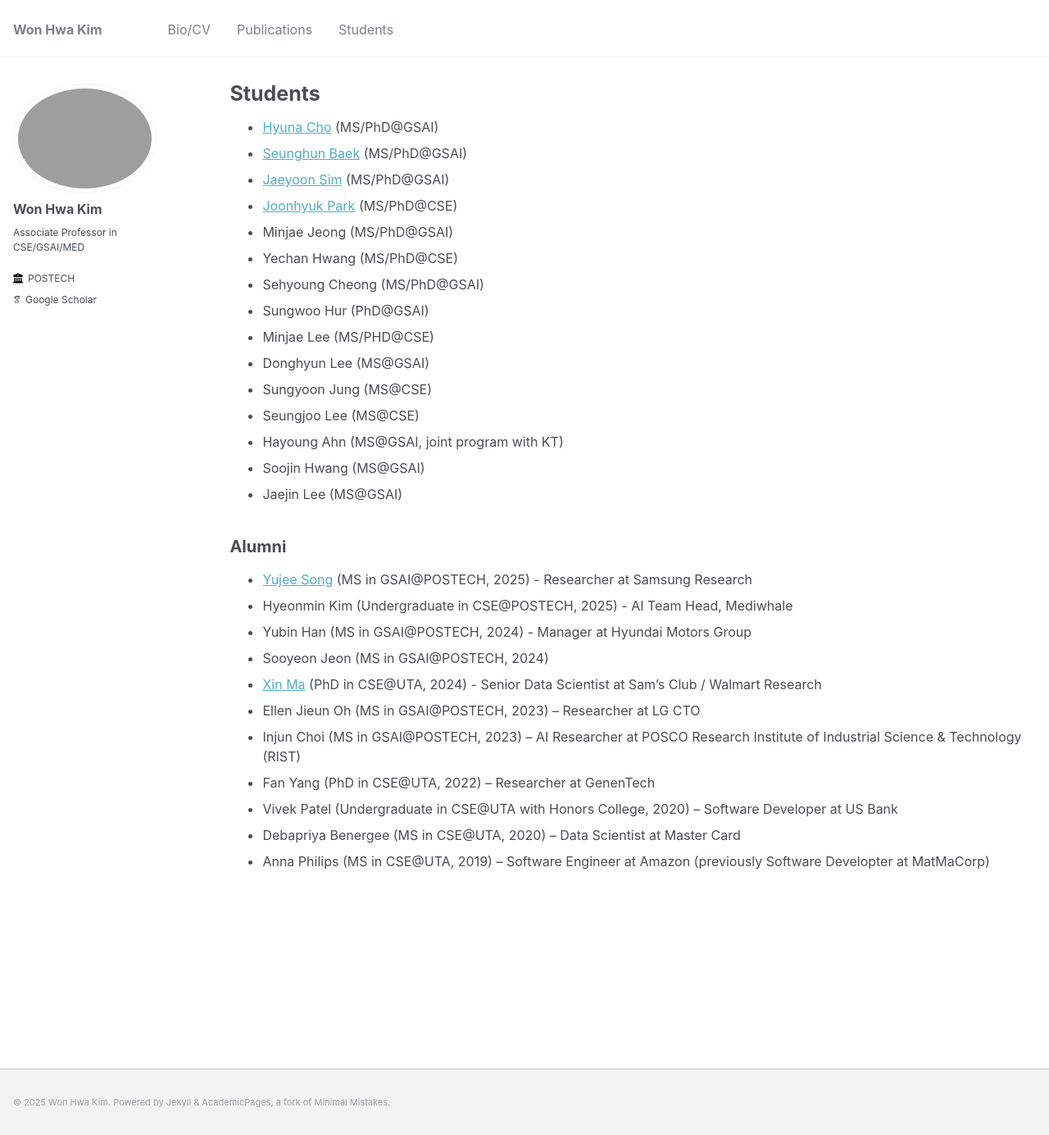
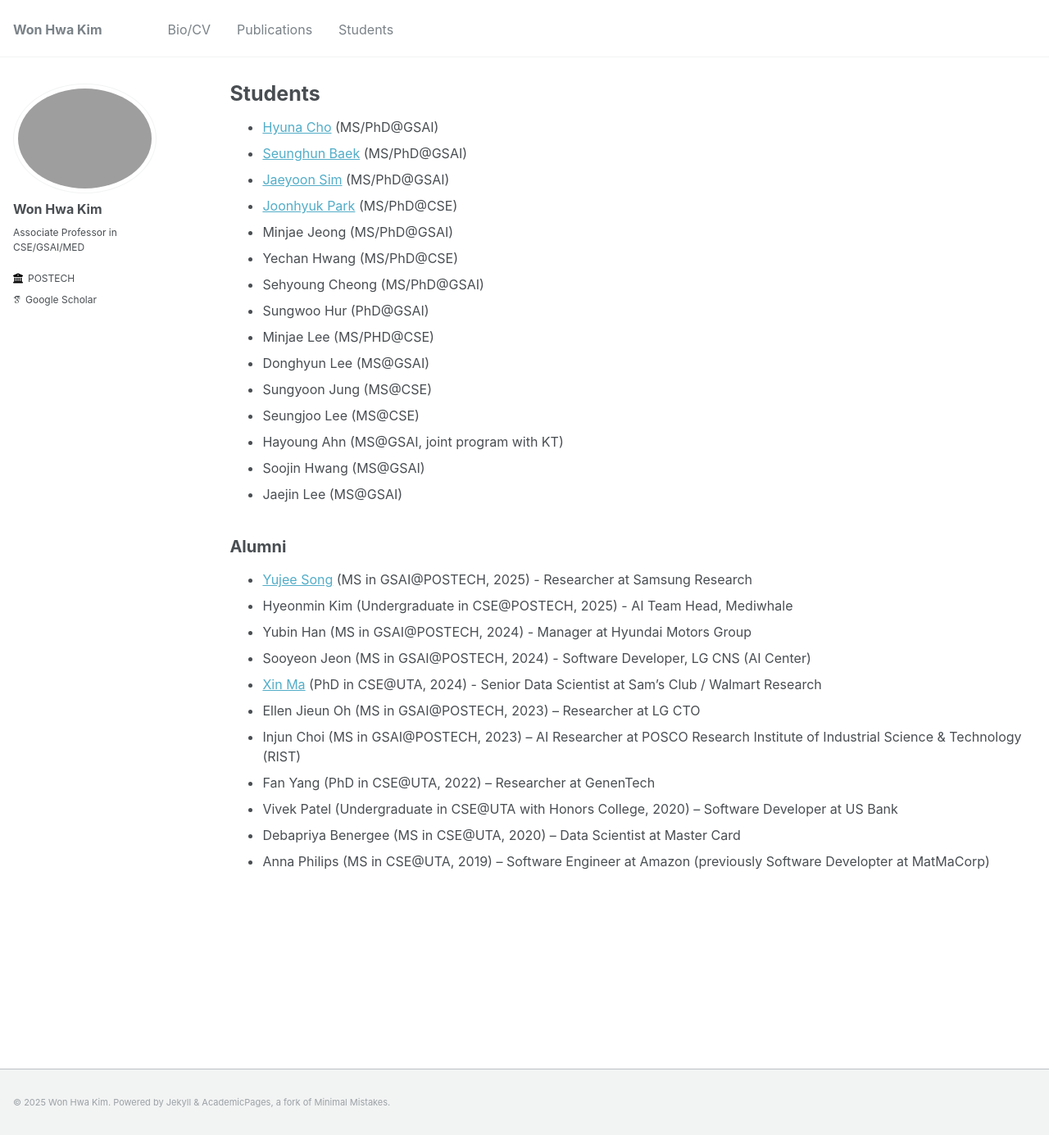
Before and after one commit to wwplato/wwplato.github.io, a Jekyll site: the page built from _pages/students.md, in a window 1280 px wide and 1385 px high. Shown: the whole window at 82% size. Built offline with Jekyll 4.4.1, drawn with Linux system fonts in a browser that asks for light colours; some web fonts are replaced.

Commit message:
Update students.md

```diff
--- a/_pages/students.md
+++ b/_pages/students.md
@@ -26,7 +26,7 @@ Alumni
 * [Yujee Song](https://jardindelsol.github.io "Yujee Song") (MS in GSAI@POSTECH, 2025) - Researcher at Samsung Research
 * Hyeonmin Kim (Undergraduate in CSE@POSTECH, 2025) - AI Team Head, Mediwhale
 * Yubin Han (MS in GSAI@POSTECH, 2024) - Manager at Hyundai Motors Group
-* Sooyeon Jeon (MS in GSAI@POSTECH, 2024)
+* Sooyeon Jeon (MS in GSAI@POSTECH, 2024) - Software Developer, LG CNS (AI Center)
 * [Xin Ma](https://xma24.github.io/xma/ "Xin Ma") (PhD in CSE@UTA, 2024) - Senior Data Scientist at Sam's Club / Walmart Research
 * Ellen Jieun Oh (MS in GSAI@POSTECH, 2023) – Researcher at LG CTO
 * Injun Choi (MS in GSAI@POSTECH, 2023) – AI Researcher at POSCO Research Institute of Industrial Science & Technology (RIST)
```
